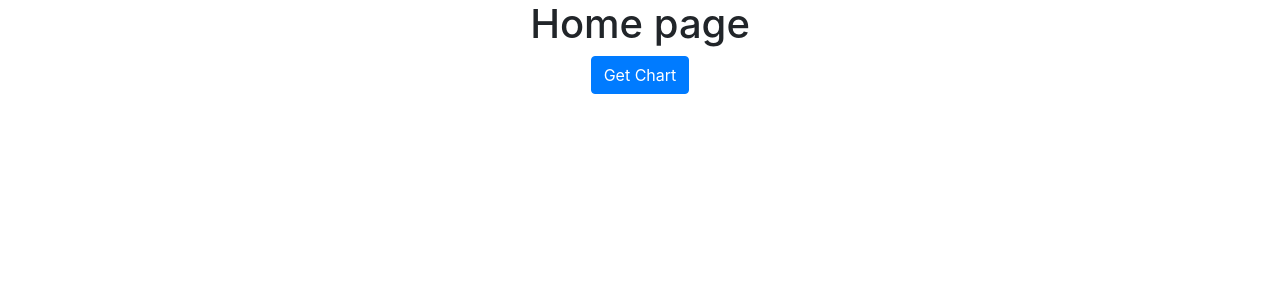
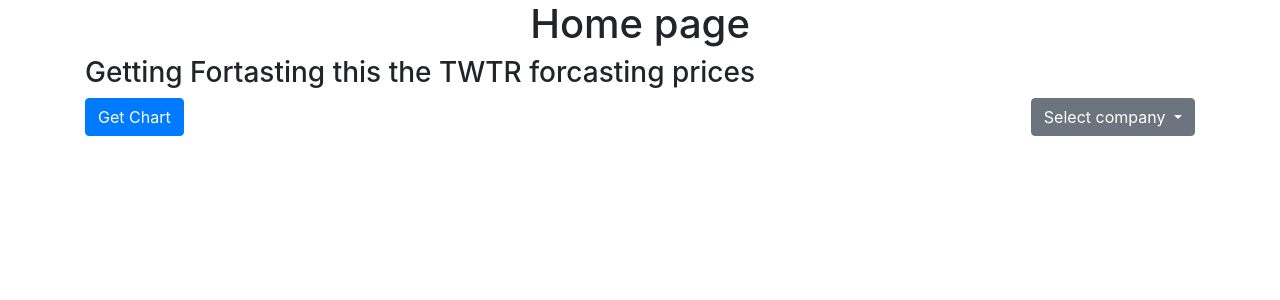
Before and after one commit to eduardo-trejo-es/Stock_Price_Forcasting_web_app_A, a Flask app: page / in a window 1280 px wide. Shown: the part 56-356 px from the top of the page. Run offline with Flask 2, Linux system fonts and the light colour scheme; some libraries are stand-ins or nearby versions.

Commit message:
Was added the ForcastingFolde and Kickoff files and the dropdown list

```diff
--- /dev/null
+++ b/StockPricePredictionFIles/ForcastingGeneScript.py
@@ -0,0 +1,5 @@
+
+class PriceForcaster:
+
+    def Gettingforcasting(self):
+        return "this the TWTR forcasting prices"
--- a/website/templates/home.html
+++ b/website/templates/home.html
@@ -1,9 +1,20 @@
 {% extends "base.html" %} {% block title %}Home{% endblock %}
 {% block content %}
   <h1 align="center">Home page</h1>
+  <h3> Getting Fortasting {{ value }}</h3>
   <form method="POST">
-    <div align="center">
-      <button type="submit" class="btn btn-primary">Get Chart</button>
+    <div   >
+      <button type="submit" class="btn btn-primary pull-left">Get Chart</button>
     </div>
   </form>
+
+  <div class="dropdown pull-right"   >
+    <button class="btn btn-secondary dropdown-toggle" type="button" id="dropdownMenuButton" data-toggle="dropdown" aria-haspopup="true" aria-expanded="false">
+      Select company
+    </button>
+    <div class="dropdown-menu" aria-labelledby="dropdownMenuButton">
+      <a class="dropdown-item" href="#">TWTR</a>
+      <a class="dropdown-item" href="#">AAPL</a>
+    </div>
+  </div>
 {% endblock %}
--- a/website/views.py
+++ b/website/views.py
@@ -1,12 +1,12 @@
 from flask import Blueprint, render_template, request, flash
-
+from StockPricePredictionFIles.ForcastingGeneScript import PriceForcaster
 
 views = Blueprint('views', __name__)
-
+ForcastingObject = PriceForcaster()
 
 @views.route('/')
 def home():
-    return render_template("home.html", user="hello")
+    return render_template("home.html", value=ForcastingObject.Gettingforcasting())
 
 
 @views.route('/about')
```
